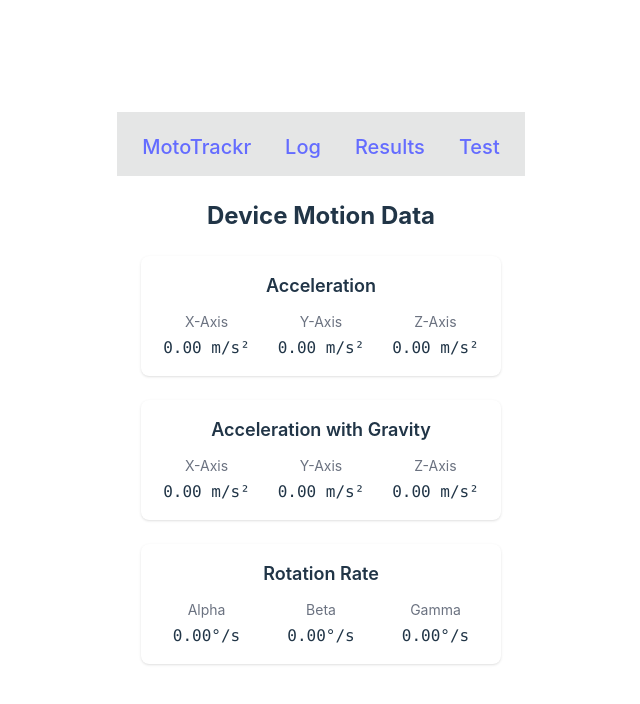
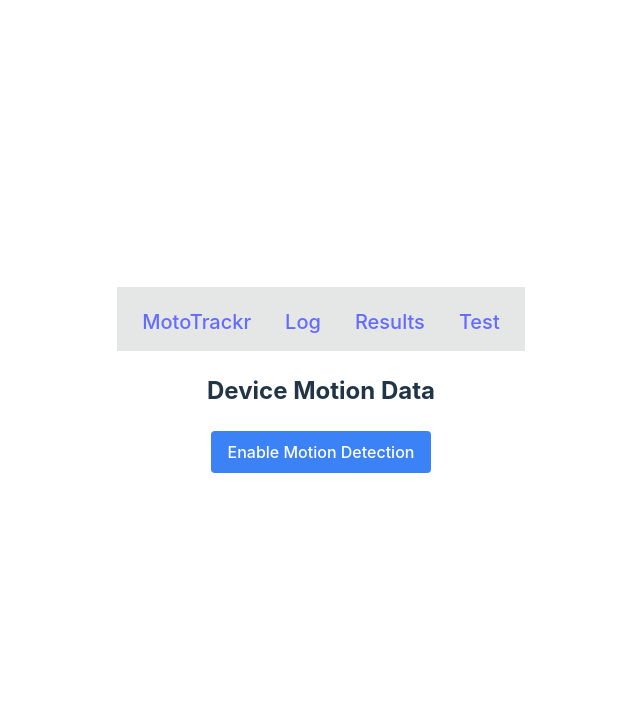
Before and after one commit to jking100/mototrackr, a React (Vite) app: page /test in a window 1280 px wide. Shown: the top 704 px of the page, without its empty margins (319-959 px from the left). Built offline with nearby package versions, Linux system fonts and the light colour scheme.

Commit message:
testing access to devicemotion api

```diff
--- a/src/pages/Test.jsx
+++ b/src/pages/Test.jsx
@@ -1,122 +1,136 @@
 import { useState, useEffect } from 'react';
 
 export function Test() {
+    //needed on ios, we have to get perms before access sensor
+    //unknown || granted || error
+    const [permissionStatus, setPermissionStatus] = useState('unknown');
+    //const [hasPermission, setHasPermission] = useState(false);
     const [motionData, setMotionData] = useState({
         acceleration: {
-            xGrav: 0, yGrav: 0, zGrav: 0,
-            x: 0, y: 0, z: 0,
+            xGrav: 0, yGrav: 0, zGrav: 0, x: 0, y: 0, z: 0
         },
         rotationRate: {
             alpha: 0, beta: 0, gamma: 0,
         },
     });
 
-    useEffect(() => {
-        if(window.DeviceMotionEvent){
-            const handleMotion = (Event) => {
-                if (Event.accelerationIncludingGravity) {
+    const handleMotion = (event) => {
+        if (event.accelerationIncludingGravity && event.acceleration) {
             setMotionData({
                 acceleration: {
-                            xGrav: Event.accelerationIncludingGravity,
-                            yGrav: Event.accelerationIncludingGravity,
-                            zGrav: Event.accelerationIncludingGravity,
-                        }
-                    });
-                }
-                if (Event.acceleration) {
-                    setMotionData({
-                        acceleration: {
-                            x: Event.acceleration,
-                            y: Event.acceleration,
-                            z: Event.acceleration,
-                        }
-                    });
-                }
-                if (Event.rotationRate) {
-                    setMotionData({
+                xGrav: event.accelerationIncludingGravity.x ?? 0,
+                yGrav: event.accelerationIncludingGravity.y ?? 0,
+                zGrav: event.accelerationIncludingGravity.z ?? 0,
+                x: event.acceleration.x ?? 0,
+                y: event.acceleration.y ?? 0,
+                z: event.acceleration.z ?? 0
+                },
                 rotationRate: {
-                            alpha: Event.rotationRate,
-                            beta: Event.rotationRate,
-                            gamma: Event.rotationRate,
+                alpha: event.rotationRate?.alpha ?? 0,
+                beta: event.rotationRate?.beta ?? 0,
+                gamma: event.rotationRate?.gamma ?? 0
                 }
             });
         }
     };
 
-            window.addEventListener("devicemotion", handleMotion);
+    const requestPermission = async () => {
+        try {
+          // Check if we need to request permission (iOS devices)
+          if (typeof window.DeviceMotionEvent.requestPermission === 'function') {
+            const permission = await window.DeviceMotionEvent.requestPermission();
+            setPermissionStatus(permission);
 
-            return () => window.removeEventListener("devicemotion", handleMotion);
+            if (permission === 'granted') {
+              window.addEventListener('devicemotion', handleMotion);
+            }
+          } else {
+            // For non-iOS devices, we can add the listener directly
+            setPermissionStatus('granted');
+            window.addEventListener('devicemotion', handleMotion);
+          }
+        } catch (error) {
+          console.error('Error requesting motion permission:', error);
+          setPermissionStatus('error');
+        }
+    };
 
-        } else {
-            //no support
-            console.log("Error: DeviceMotion unsupported");
-        }
+    useEffect(() => {
+        return () => {
+          window.removeEventListener('devicemotion', handleMotion);
+        };
     }, []);
-
-
 
     return (
         <div className="p-6 max-w-2xl mx-auto">
             <h1 className="text-2xl font-bold mb-6">Device Motion Data</h1>
 
+            {(permissionStatus === "unknown") && (
+                <button
+                    onClick={requestPermission}
+                    className="mb-4 bg-blue-500 text-white px-4 py-2 rounded"
+                >
+                    Enable Motion Detection
+                </button>
+            )}
+
+            {(permissionStatus === "granted") && (
             <div className="grid gap-6">
-                {/* Linear Acceleration */}
-                <div className="bg-white p-4 rounded-lg shadow">
+                <div className="bg-slate-500 p-4 rounded-lg shadow">
                     <h2 className="text-lg font-semibold mb-3">Acceleration</h2>
                     <div className="grid grid-cols-3 gap-4">
                         <div className="text-center">
-                            <div className="text-sm text-gray-500 mb-1">X-Axis</div>
-                            <div className="font-mono">{motionData.acceleration.x.toFixed(2)} m/s²</div>
+                            <div className="text-sm text-gray-200 mb-1">X-Axis</div>
+                            <div className="font-mono text-gray-900 dark:text-white">{motionData.acceleration.x.toFixed(2)} m/s²</div>
                         </div>
                         <div className="text-center">
-                            <div className="text-sm text-gray-500 mb-1">Y-Axis</div>
-                            <div className="font-mono">{motionData.acceleration.y.toFixed(2)} m/s²</div>
+                            <div className="text-sm text-gray-200 mb-1">Y-Axis</div>
+                            <div className="font-mono"><p>{motionData.acceleration.y.toFixed(2)} m/s²</p></div>
                         </div>
                         <div className="text-center">
-                            <div className="text-sm text-gray-500 mb-1">Z-Axis</div>
-                            <div className="font-mono">{motionData.acceleration.z.toFixed(2)} m/s²</div>
+                            <div className="text-sm text-gray-200 mb-1">Z-Axis</div>
+                            <div className="font-mono"><p>{motionData.acceleration.z.toFixed(2)} m/s²</p></div>
                         </div>
                     </div>
                 </div>
 
-                {/* Acceleration with Gravity */}
-                <div className="bg-white p-4 rounded-lg shadow">
+                <div className="bg-slate-500 p-4 rounded-lg shadow">
                     <h2 className="text-lg font-semibold mb-3">Acceleration with Gravity</h2>
                     <div className="grid grid-cols-3 gap-4">
                         <div className="text-center">
-                            <div className="text-sm text-gray-500 mb-1">X-Axis</div>
+                            <div className="text-sm text-gray-200 mb-1">X-Axis</div>
                             <div className="font-mono">{motionData.acceleration.xGrav.toFixed(2)} m/s²</div>
                         </div>
                         <div className="text-center">
-                            <div className="text-sm text-gray-500 mb-1">Y-Axis</div>
+                            <div className="text-sm text-gray-200 mb-1">Y-Axis</div>
                             <div className="font-mono">{motionData.acceleration.yGrav.toFixed(2)} m/s²</div>
                         </div>
                         <div className="text-center">
-                            <div className="text-sm text-gray-500 mb-1">Z-Axis</div>
+                            <div className="text-sm text-gray-200 mb-1">Z-Axis</div>
                             <div className="font-mono">{motionData.acceleration.zGrav.toFixed(2)} m/s²</div>
                         </div>
                     </div>
                 </div>
 
-                {/* Rotation Rate */}
-                <div className="bg-white p-4 rounded-lg shadow">
+                <div className="bg-slate-500 p-4 rounded-lg shadow">
                     <h2 className="text-lg font-semibold mb-3">Rotation Rate</h2>
                     <div className="grid grid-cols-3 gap-4">
                         <div className="text-center">
-                            <div className="text-sm text-gray-500 mb-1">Alpha</div>
+                            <div className="text-sm text-gray-200 mb-1">Alpha</div>
                             <div className="font-mono">{motionData.rotationRate.alpha.toFixed(2)}°/s</div>
                         </div>
                         <div className="text-center">
-                            <div className="text-sm text-gray-500 mb-1">Beta</div>
+                            <div className="text-sm text-gray-200 mb-1">Beta</div>
                             <div className="font-mono">{motionData.rotationRate.beta.toFixed(2)}°/s</div>
                         </div>
                         <div className="text-center">
-                            <div className="text-sm text-gray-500 mb-1">Gamma</div>
+                            <div className="text-sm text-gray-200 mb-1">Gamma</div>
                             <div className="font-mono">{motionData.rotationRate.gamma.toFixed(2)}°/s</div>
                         </div>
                     </div>
                 </div>
             </div>
+            )}
         </div>
     );
 }
```
Lines whose indentation alone changed are shown as unchanged.
